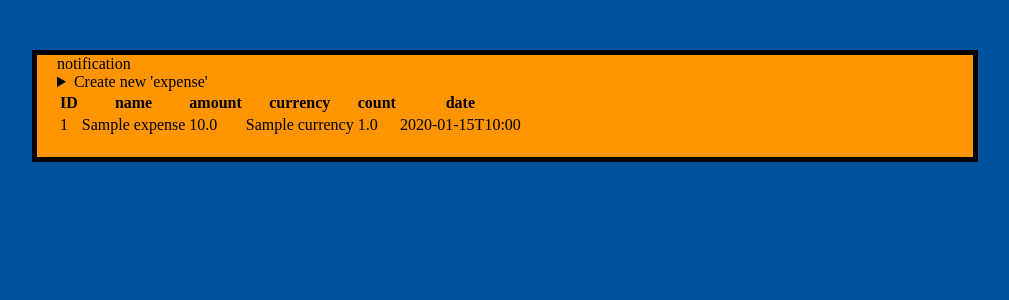
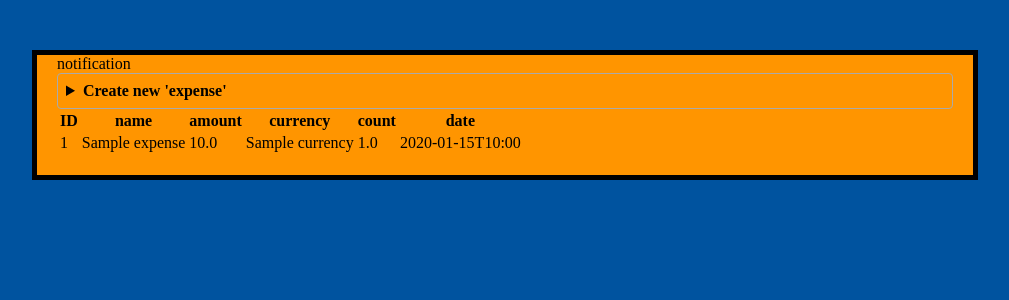
Before and after one commit to SEBROVATER/accountant, a Python web app: template app/templates/main.html in a window 1280 px wide. Shown: the top 300 px of the page, without its empty margins (135-1144 px from the left). Run offline with Jinja, Linux system fonts and the light colour scheme; the template is opened without the code that fills it: most values are stand-ins (such as "Sample title", 1, 10 or a date in 2020).

Commit message:
style: more pretty details tag

```diff
--- a/app/static/css/main.css
+++ b/app/static/css/main.css
@@ -18,3 +18,23 @@ body {
     padding: 10px;
     visibility: visible;
 }
+details {
+  border: 1px solid #aaa;
+  border-radius: 4px;
+  padding: 0.5rem 0.5rem 0;
+}
+
+summary {
+  font-weight: bold;
+  margin: -0.5rem -0.5rem 0;
+  padding: 0.5rem;
+}
+
+details[open] {
+  padding: 0.5rem;
+}
+
+details[open] summary {
+  border-bottom: 1px solid #aaa;
+  margin-bottom: 0.5rem;
+}
```
